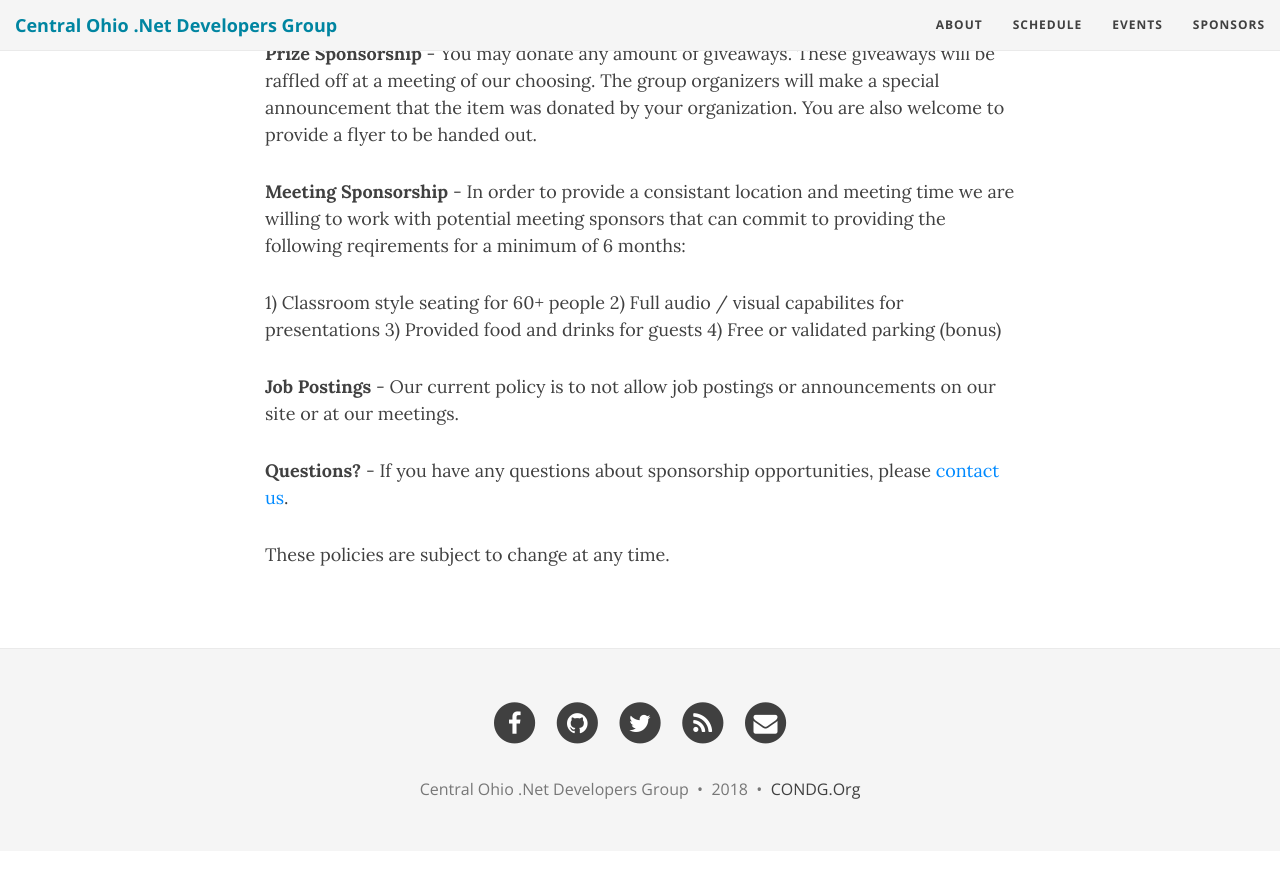
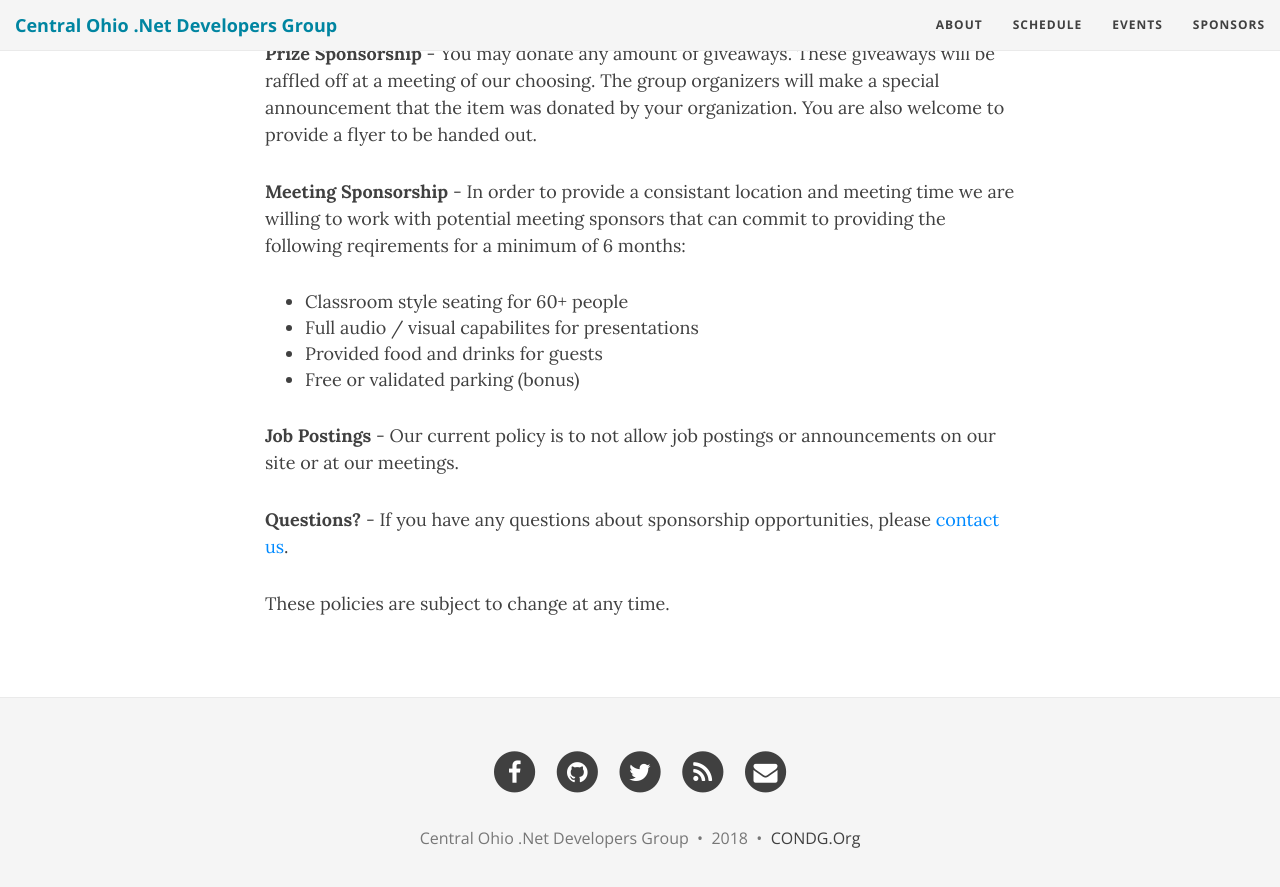
Before and after one commit to condg/condg.github.io, a Jekyll site: the page built from sponsors.md, in a window 1280 px wide and 900 px high, scrolled down 882 px. Shown: the top 887 px of the window. Built offline with Jekyll 4.4.1, drawn with Linux system fonts in a browser that asks for light colours; comment, search, counter and statistics services are not loaded; before the commit the page ends 1733 px from its top, so only the background shows below that.

Commit message:
Update sponsors.md

```diff
--- a/sponsors.md
+++ b/sponsors.md
@@ -29,10 +29,10 @@
 **Meeting Sponsorship** - In order to provide a consistant location and meeting time we are willing to work
 with potential meeting sponsors that can commit to providing the following reqirements for a minimum of 6 months:
 
-1) Classroom style seating for 60+ people
-2) Full audio / visual capabilites for presentations
-3) Provided food and drinks for guests
-4) Free or validated parking (bonus)
+ * Classroom style seating for 60+ people
+ * Full audio / visual capabilites for presentations
+ * Provided food and drinks for guests
+ * Free or validated parking (bonus)
 
 **Job Postings** - Our current policy is to not allow job postings or announcements on our site or at our
 meetings.
```
